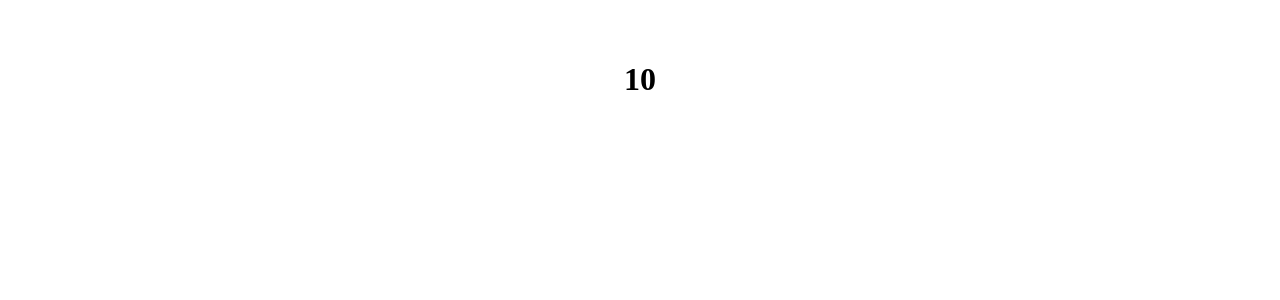
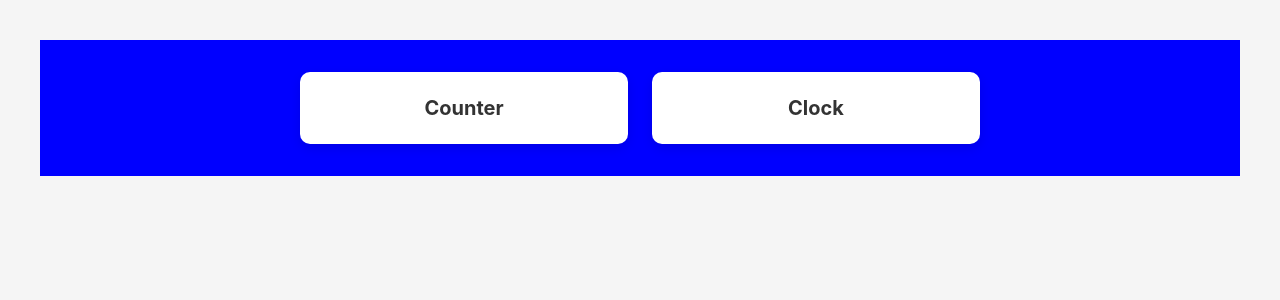
Before and after one commit to StephenMXC/Timer, a React (Vite) app: page / in a window 1280 px wide. Shown: the top 300 px of the page. Built offline with nearby package versions, Linux system fonts and the light colour scheme.

Commit message:
new default page pointing to counter and clock

```diff
--- a/src/App.css
+++ b/src/App.css
@@ -1 +1,3 @@
-@import url('./page/Counter/Counter.css')
+@import url('./page/Counter/Counter.css');
+@import url('./page/LandingPage/LandingPage.css');
+@import url('./page/Clock/Clock.css');
--- a/src/App.jsx
+++ b/src/App.jsx
@@ -2,12 +2,14 @@ import React from 'react'
 import Counter from './page/Counter/Counter';
 import { BrowserRouter as Router, Routes, Route } from 'react-router-dom';
 import Clock from './page/Clock/Clock';
+import LandingPage from './page/LandingPage/LandingPage';
 
 function App() {
   return (
     <Router>
       <Routes>
-        <Route path="/" element={<Counter />} />
+        <Route path="/" element={<LandingPage />} />
+        <Route path="/counter" element={<Counter />} />
         <Route path="/clock" element={<Clock />} />
         <Route path="/*" element={<h1>404 Page</h1>} />
       </Routes>
--- a/src/index.css
+++ b/src/index.css
@@ -4,3 +4,36 @@
   padding: 2rem;
   text-align: center;
 }
+
+body {
+    font-family: -apple-system, BlinkMacSystemFont, 'Segoe UI', 'Roboto', 'Oxygen',
+        'Ubuntu', 'Cantarell', 'Fira Sans', 'Droid Sans', 'Helvetica Neue',
+        sans-serif;
+    -webkit-font-smoothing: antialiased;
+    -moz-osx-font-smoothing: grayscale;
+    background-color: #f5f5f5;
+    color: #333;
+}
+
+
+header {
+    background-color: #fff;
+    padding: 1rem 2rem;
+    box-shadow: 0 2px 4px rgba(0, 0, 0, 0.1);
+}
+
+main {
+    flex: 1;
+    padding: 2rem;
+    max-width: 1200px;
+    margin: 0 auto;
+    width: 100%;
+}
+
+footer {
+    background-color: #333;
+    color: #fff;
+    text-align: center;
+    padding: 1rem;
+    margin-top: 2rem;
+}
--- /dev/null
+++ b/src/page/LandingPage/LandingPage.css
@@ -0,0 +1,36 @@
+.landing-page {
+    display: flex;
+    flex-wrap: wrap;
+    align-items: center;
+    justify-content: center;
+    gap: 1.5rem;
+    padding: 2rem;
+    background-color: blue;
+}
+
+.project-card {
+    flex: 1 1 auto;
+    min-width: 200px;
+    max-width: 280px;
+    padding: 1.5rem;
+    background: white;
+    border-radius: 10px;
+    box-shadow: 0 4px 12px rgba(0, 0, 0, 0.1);
+    cursor: pointer;
+    display: flex;
+    align-items: center;
+    justify-content: center;
+    transition: all 0.3s ease;
+}
+
+.project-card:hover {
+    transform: translateY(-8px);
+    box-shadow: 0 8px 24px rgba(0, 0, 0, 0.15);
+}
+
+.project-card h2 {
+    margin: 0;
+    font-size: 1.25rem;
+    text-align: center;
+    color: #333;
+}
--- /dev/null
+++ b/src/page/LandingPage/LandingPage.jsx
@@ -0,0 +1,26 @@
+import { useNavigate } from 'react-router-dom';
+import { PROJECT_LIST } from './landingPageConstants';
+import './LandingPage.css';
+
+const LandingPage = () => {
+
+    const navigate = useNavigate();
+
+
+    const handleNavigate = (path) => () => {
+        navigate(path);
+    }
+
+
+    return (
+        <div className="landing-page">
+            {PROJECT_LIST.map((project) => (
+                <div key={project.id} className="project-card" onClick={handleNavigate(project.path)}>
+                    <h2>{project.name}</h2>
+                </div>
+            ))}
+        </div>
+    )
+}
+
+export default LandingPage;
--- /dev/null
+++ b/src/page/LandingPage/landingPageConstants.jsx
@@ -0,0 +1,12 @@
+export const PROJECT_LIST = [
+  {
+    id: 0,
+    name: "Counter",
+    path: "/counter",
+  },
+  {
+    id: 1,
+    name: "Clock",
+    path: "/clock",
+  }
+]
```
